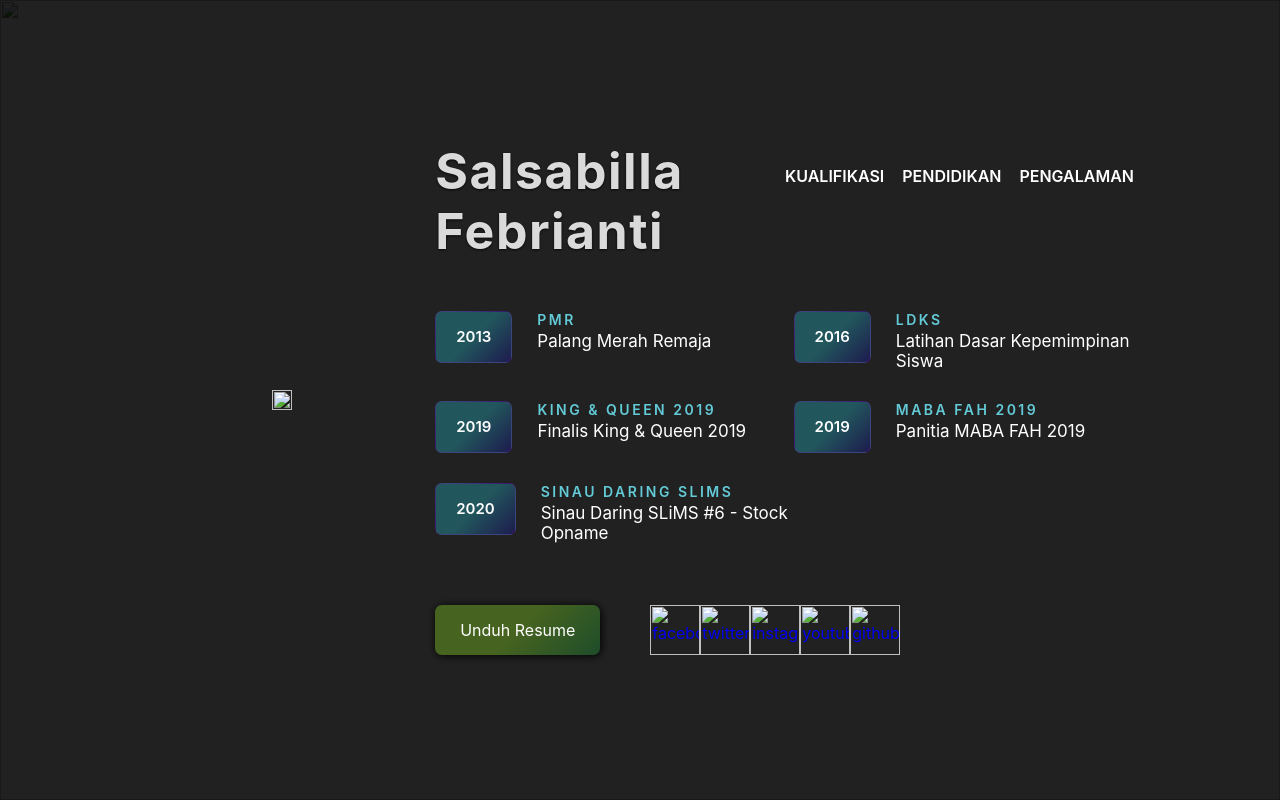
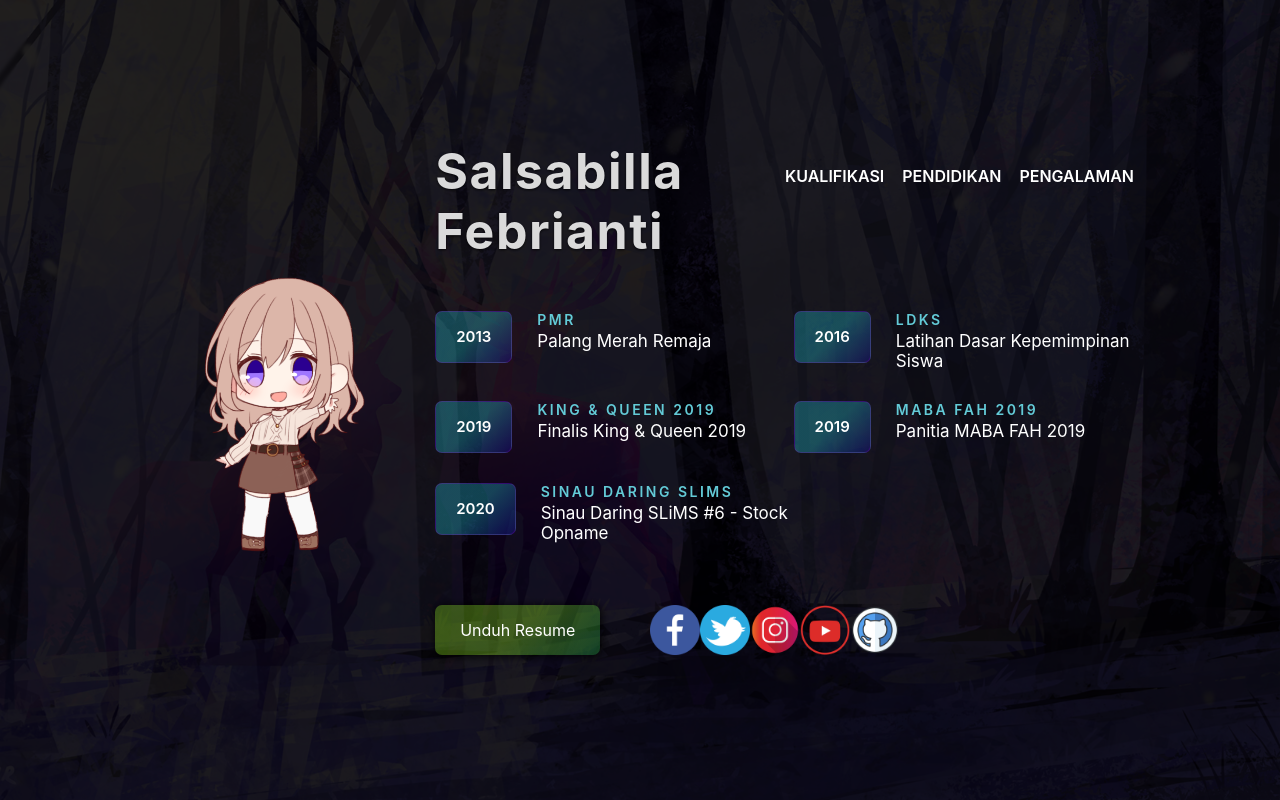
Before and after one commit to sarasavalentina/sarasavalentina.github.io, a plain HTML site: page index.html in a window 1280 px wide. Drawn offline with Linux system fonts and the light colour scheme.

Commit message:
Update index.html

```diff
--- a/index.html
+++ b/index.html
@@ -21,13 +21,13 @@
     <link rel="shortcut icon" href="favicon.ico" >
 </head>
 <body > <!-- start body -->
-<img src="image/wallhaven.jpg" class="background-image">
-<img src="image/wallhaven.jpg" class="background-image background-animated-2">
-<img src="image/wallhaven.jpg" class="background-image background-animated">
+<img src="images/wallhaven.jpg" class="background-image">
+<img src="images/wallhaven.jpg" class="background-image background-animated-2">
+<img src="images/wallhaven.jpg" class="background-image background-animated">
 <div id="main"> <!-- start konten -->
     <!-- start section profile -->
     <figure id="foto-profil">
-        <img src="image/profile.png">
+        <img src="images/profile.png">
     </figure>
     <div class="bio-konten">
         <header> <!-- start header -->
@@ -168,27 +168,27 @@
             <ul id="sosial-media">
                 <li>
                     <a target="_blank" class="kontainer-sosmed" href="https://facebook.com/salsabilla.febrianti.3">
-                        <img class="icon-sosmed" src="image/facebook.png" alt="facebook">
+                        <img class="icon-sosmed" src="images/facebook.png" alt="facebook">
                     </a>
                 </li>
                 <li>
                     <a target="_blank" class="kontainer-sosmed" href="https://twitter.com/SalsabillaFifor">
-                        <img class="icon-sosmed" src="image/twitter.png" alt="twitter">
+                        <img class="icon-sosmed" src="images/twitter.png" alt="twitter">
                     </a>
                 </li>
                 <li>
                     <a target="_blank" class="kontainer-sosmed" href="https://instagram.com/salsabilla.febrianti">
-                        <img class="icon-sosmed" src="image/instagram.png" alt="instagram">
+                        <img class="icon-sosmed" src="images/instagram.png" alt="instagram">
                     </a>
                 </li>
                 <li>
                     <a target="_blank" class="kontainer-sosmed" href="https://youtube.com/channel/UCkxbaibVBy1I5NVssUegf2A?view_as=subscriber">
-                        <img class="icon-sosmed" src="image/youtube.png" alt="youtube">
+                        <img class="icon-sosmed" src="images/youtube.png" alt="youtube">
                     </a>
                 </li>
                 <li>
                     <a target="_blank" class="kontainer-sosmed" href="https://github.com/sarasavalentina">
-                        <img class="icon-sosmed" src="image/github.png" alt="github">
+                        <img class="icon-sosmed" src="images/github.png" alt="github">
                     </a>
                 </li>
             </ul>
```
